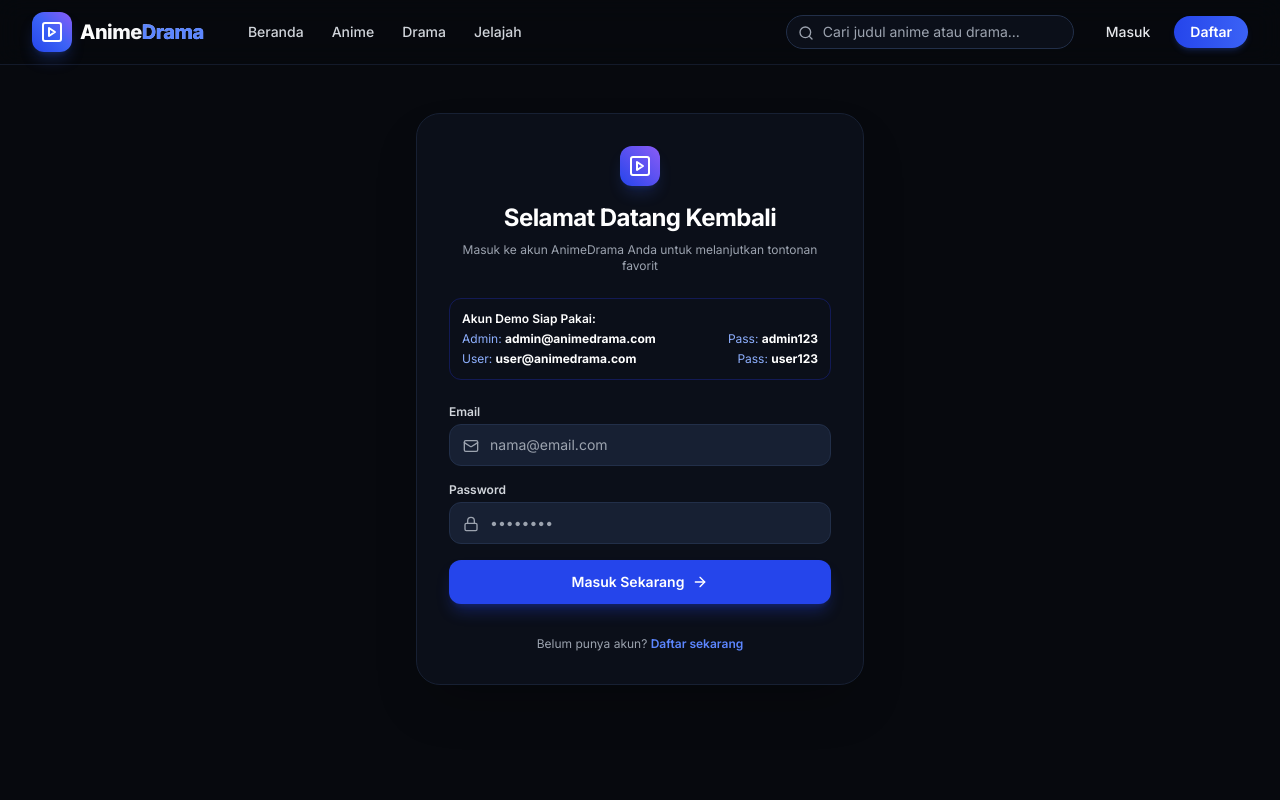
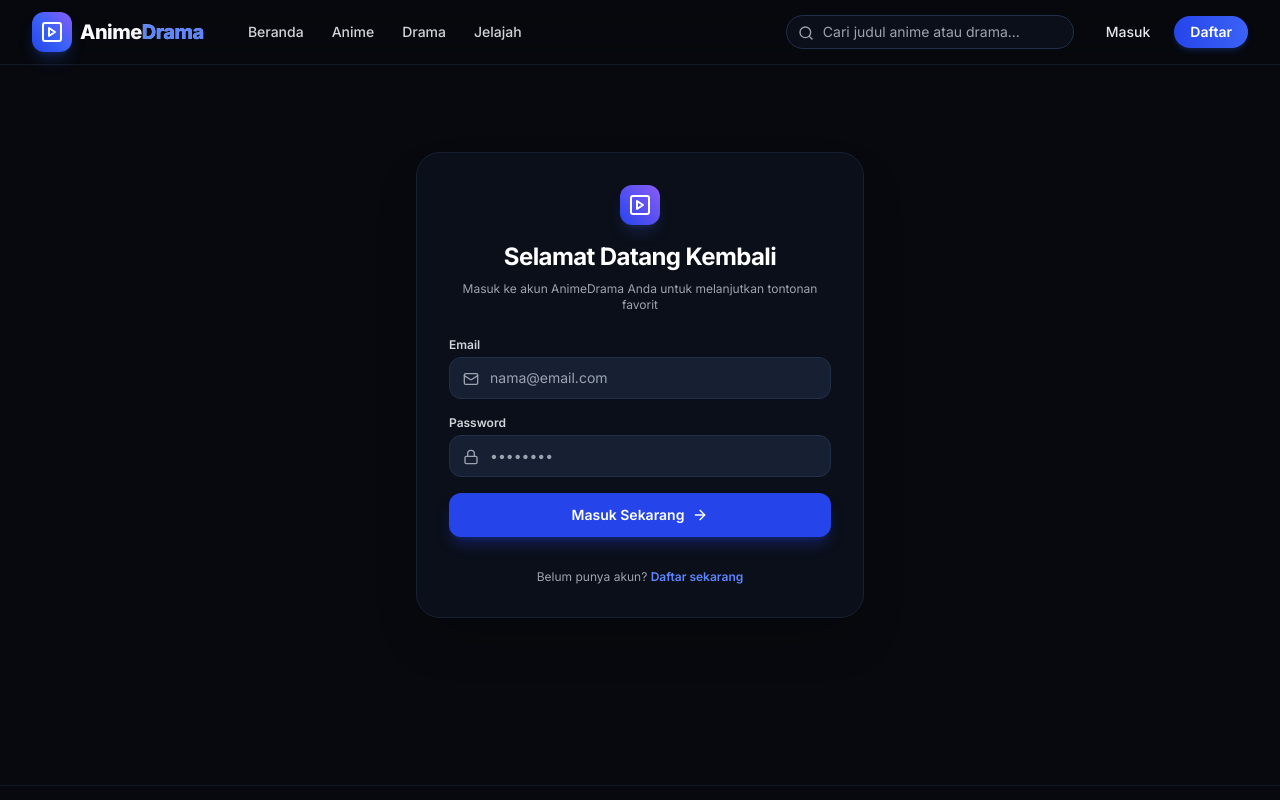
Before and after one commit to ThomasArya/animedrama-frontend, a React (Vite) app: page /login in a window 1280 px wide. Shown: the top 800 px of the page. Built offline with nearby package versions, Linux system fonts and the light colour scheme; no server answers.

Commit message:
remove demo credentials box from login page

```diff
--- a/src/pages/LoginPage.tsx
+++ b/src/pages/LoginPage.tsx
@@ -52,28 +52,6 @@ export const LoginPage: React.FC = () => {
           <p className="text-xs text-gray-400">
             Masuk ke akun AnimeDrama Anda untuk melanjutkan tontonan favorit
           </p>
-        </div>
-
-        {/* Demo Credentials Tip */}
-        <div className="p-3 bg-brand-950/40 border border-brand-800/40 rounded-xl text-xs text-brand-300 space-y-1">
-          <p className="font-semibold text-white">Akun Demo Siap Pakai:</p>
-          <div className="flex justify-between">
-            <span>
-              Admin:{" "}
-              <strong className="text-white">admin@animedrama.com</strong>
-            </span>
-            <span>
-              Pass: <strong className="text-white">admin123</strong>
-            </span>
-          </div>
-          <div className="flex justify-between">
-            <span>
-              User: <strong className="text-white">user@animedrama.com</strong>
-            </span>
-            <span>
-              Pass: <strong className="text-white">user123</strong>
-            </span>
-          </div>
         </div>
 
         {/* Error Alert */}
```
